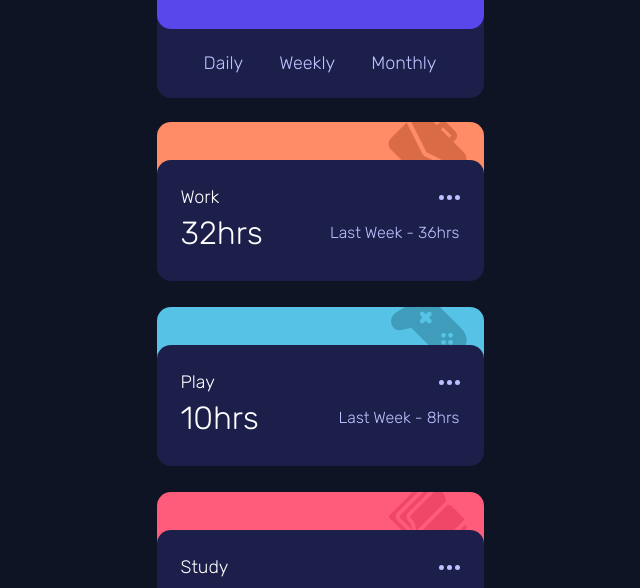
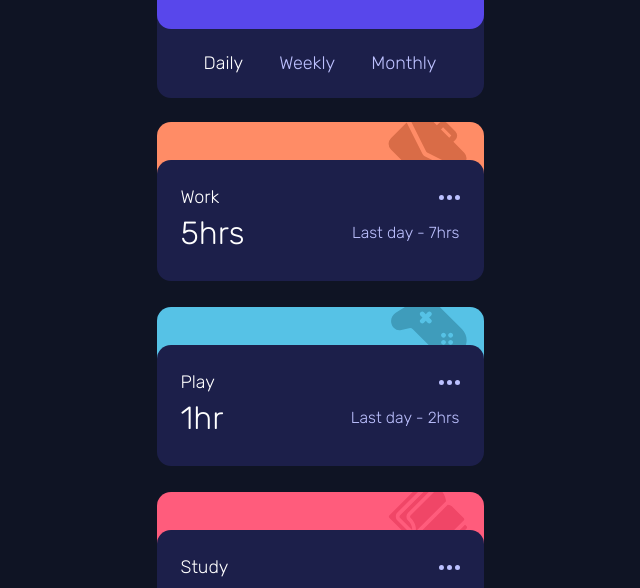
Before and after one commit to daHatta/fem-time-tracking-dashboard, a website: page index.html in a window 1280 px wide. Both pictures are taken after a click on the link "Daily". Shown: the part 186-774 px from the top of the page, without its empty margins (320-960 px from the left). Drawn offline with Linux system fonts and the light colour scheme.

Commit message:
Loading data from json file

```diff
--- a/css/utilities/_index.scss
+++ b/css/utilities/_index.scss
@@ -1 +1,2 @@
 @forward "container";
+@forward "states";
--- /dev/null
+++ b/css/utilities/_states.scss
@@ -0,0 +1,5 @@
+@use "../abstracts" as *;
+
+.nav__link.active {
+    color: $clr-ntr-white;
+}
--- a/index.html
+++ b/index.html
@@ -30,9 +30,9 @@
           </div>
         </div>
         <nav class="nav">
-          <a class="nav__link" href="#">Daily</a>
-          <a class="nav__link" href="#">Weekly</a>
-          <a class="nav__link" href="#">Monthly</a>
+          <a class="nav__link" data-timeframe="daily" href="#">Daily</a>
+          <a class="nav__link" data-timeframe="weekly" href="#">Weekly</a>
+          <a class="nav__link" data-timeframe="monthly" href="#">Monthly</a>
         </nav>
       </div>
     </header>
@@ -165,5 +165,6 @@
     Challenge by <a href="https://www.frontendmentor.io/challenges/time-tracking-dashboard-UIQ7167Jw/hub" target="_blank">Frontend Mentor</a>.
     Coded by <a href="https://www.frontendmentor.io/profile/daHatta">daHatta</a>.
   </div>
+  <script src="./js/main.js"></script>
 </body>
 </html>
--- /dev/null
+++ b/js/main.js
@@ -0,0 +1,97 @@
+"use strict";
+
+const menuLinks = document.querySelectorAll(".nav__link");
+const linkDaily = document.querySelector("a[data-timeframe='daily']");
+const linkWeekly = document.querySelector("a[data-timeframe='weekly']");
+const linkMonthly = document.querySelector("a[data-timeframe='monthly']");
+
+const cardDisplay = document.querySelector(".card__display");
+
+// Fetch data from json file
+const getData = async () => {
+    const response = await fetch("../data.json");
+    const data = await response.json();
+    return data;
+}
+
+// Display cards based on timeframe
+const displayCardsByTimeframe = async (timeframe) => {
+
+    let query = timeframe;
+
+    const payload = await getData();
+
+    // Map over data from json file
+    let dataDisplay = payload.map((card) => {
+
+        let title = card.title;
+        let captures = {};
+        let unit = "";
+
+        if (query === "daily") {
+            const { timeframes: { daily } } = card;
+            captures = daily;
+            unit = "day";
+        } if (query === "weekly") {
+            const { timeframes: { weekly } } = card;
+            captures = weekly;
+            unit = "week";
+        } if (query === "monthly") {
+            const { timeframes: { monthly } } = card;
+            captures = monthly;
+            unit = "month";
+        }
+
+        let cssClass = card.title.replace(/\s+/g, "-").toLowerCase();
+
+        return `
+            <div class="card__wrapper ${cssClass}">
+                <div class="card__content">
+                    <div class="card__header">
+                        <h2 class="card__title">${title}</h2>
+                        <a class="card__menu" href="#">
+                            <svg class="card__menu-image" width="21" height="5" xmlns="http://www.w3.org/2000/svg">
+                            <path
+                                d="M2.5 0a2.5 2.5 0 1 1 0 5 2.5 2.5 0 0 1 0-5Zm8 0a2.5 2.5 0 1 1 0 5 2.5 2.5 0 0 1 0-5Zm8 0a2.5 2.5 0 1 1 0 5 2.5 2.5 0 0 1 0-5Z"
+                                fill="#BBC0FF"
+                                fill-rule="evenodd"
+                            />
+                            </svg>
+                        </a>
+                    </div>
+                    <div class="time__spend">
+                        <span class="time__current">${captures.current}${(captures.current > 1) ? "hrs" : "hr"}</span>
+                        <span class="time__previous">Last ${unit} - ${captures.previous}${(captures.previous > 1) ? "hrs" : "hr"}</span>
+                    </div>
+                </div>
+            </div>
+            `
+    }).join("");
+
+    cardDisplay.innerHTML = dataDisplay;
+
+}
+
+// Helper Function to remove all active classes from Nav Links
+const removeActive = () => {
+    menuLinks.forEach((link) => {
+        link.classList.remove("active");
+    });
+};
+
+// EventListener for Nav Links
+linkDaily.addEventListener("click", () => {
+    removeActive();
+    linkDaily.classList.add("active");
+    displayCardsByTimeframe("daily");
+});
+linkWeekly.addEventListener("click", () => {
+    removeActive();
+    linkWeekly.classList.add("active");
+    displayCardsByTimeframe("weekly");
+});
+linkMonthly.addEventListener("click", () => {
+    removeActive();
+    linkMonthly.classList.add("active");
+    displayCardsByTimeframe("monthly");
+});
```
Also changed, not shown: css/main.css, 1 other file.
